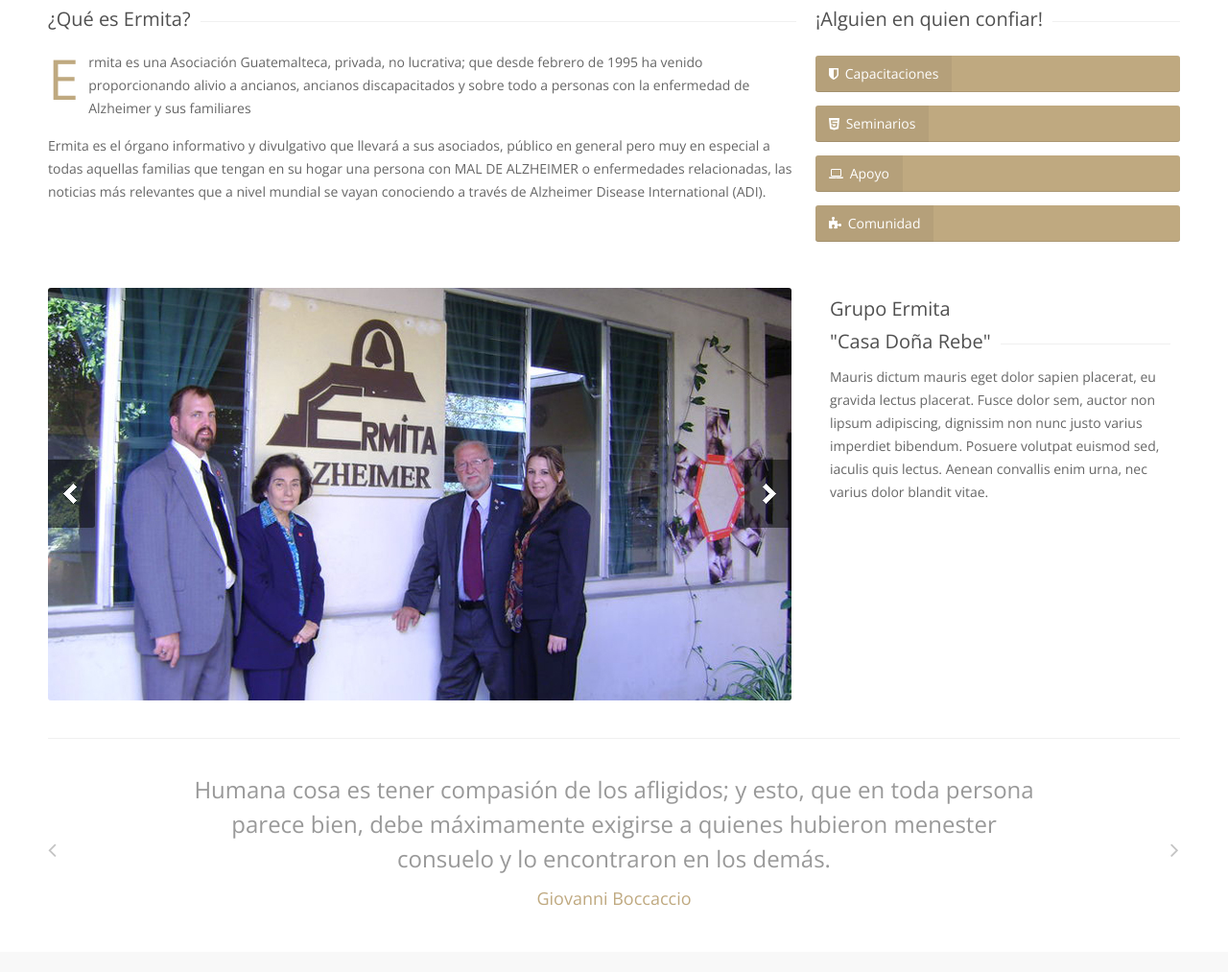
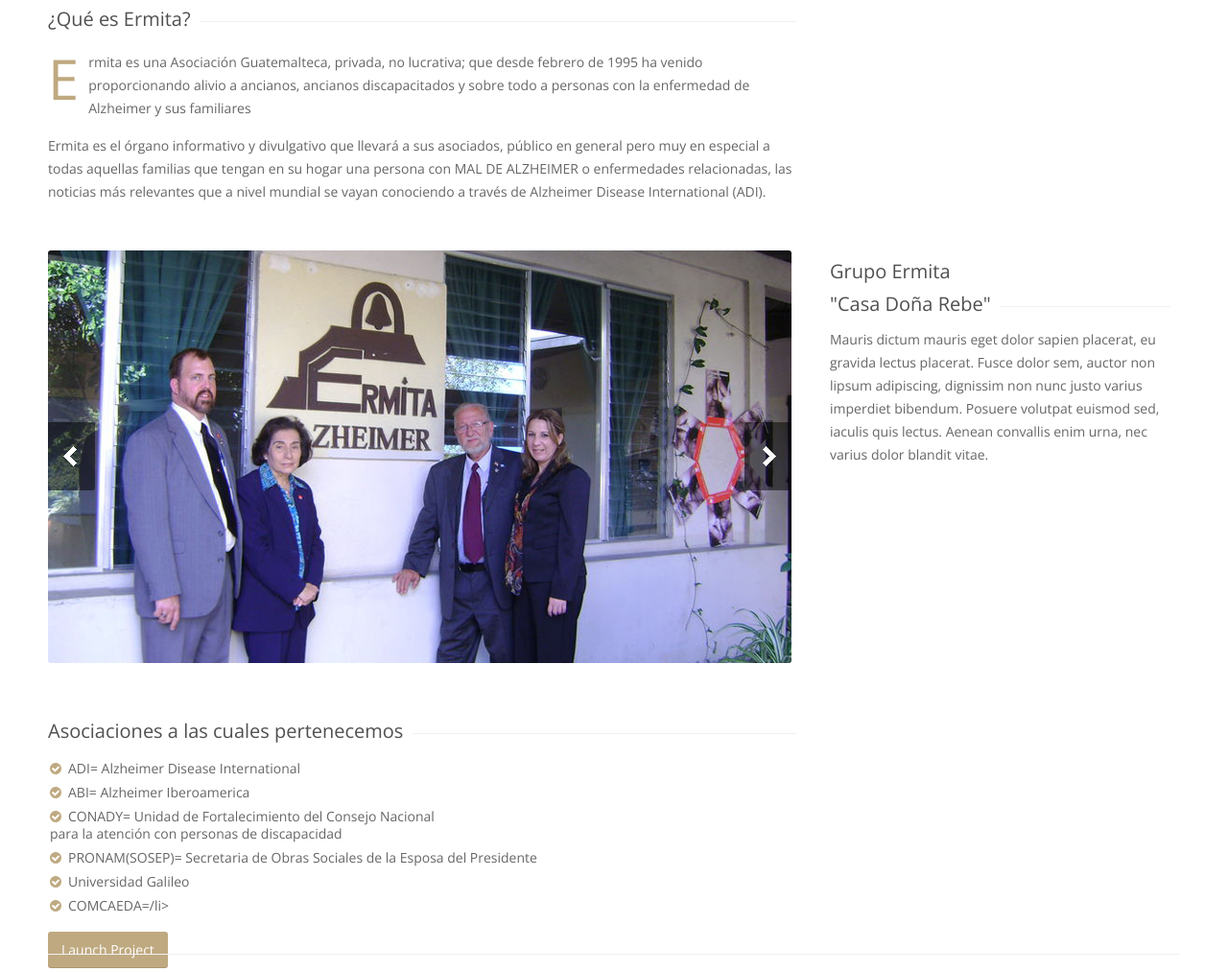
Before and after one commit to isabelgm/Ermita, a plain HTML site: page HTML/nosotros.html in a window 1280 px wide. Shown: the part 148-1161 px from the top of the page at 96% size. Drawn offline with nearby package versions, Linux system fonts and the light colour scheme.

Commit message:
Edit Nosotros and Certificacion

```diff
--- a/HTML/nosotros.html
+++ b/HTML/nosotros.html
@@ -134,37 +134,6 @@
 		<p>Ermita es el órgano informativo y divulgativo que llevará a sus asociados, público en general pero muy en especial a todas aquellas familias que tengan en su hogar una persona con MAL DE ALZHEIMER o enfermedades relacionadas, las noticias más relevantes que a nivel mundial se vayan conociendo a través de Alzheimer Disease International (ADI).</p>
 	</div>
 
-	<!-- Our Skills -->
-	<div class="one-third column">
-		<h3 class="headline">¡Alguien en quien confiar!</h3><span class="line" style="margin-bottom:35px;"></span><div class="clearfix"></div>
-
-		<div id="skillzz">
-
-			<div class="skill-bar">
-				<span class="skill-title"><i class="icon-shield"></i> Capacitaciones</span>
-				<div class="skill-bar-value" style="width: 100%;"></div>
-			</div>
-
-			<div class="skill-bar">
-				<span class="skill-title"><i class="icon-html5"></i> Seminarios</span>
-				<div class="skill-bar-value" style="width: 100%;"></div>
-			</div>
-
-
-			<div class="skill-bar">
-				<span class="skill-title"><i class="icon-laptop"></i> Apoyo</span>
-				<div class="skill-bar-value" style="width: 100%;"></div>
-			</div>
-
-			<div class="skill-bar">
-				<span class="skill-title"><i class="icon-puzzle-piece"></i> Comunidad</span>
-				<div class="skill-bar-value" style="width: 100%;"></div>
-			</div>
-
-		</div>
-
-	</div>
-
 </div>
 <!-- Container / End -->
 
@@ -209,7 +178,7 @@
 	<!-- Sidebar -->
 	<div class="five columns">
 
-		<!-- Job Description -->
+		<!-- Casa Doña Rebe -->
 		<div class="widget" style="margin: 5px 0 0 0;">
 			<h3 class="headline">Grupo Ermita<br> &quotCasa Doña Rebe&quot</h3><span class="line"></span><div class="clearfix"></div>
 			<p>Mauris dictum mauris eget dolor sapien placerat, eu gravida lectus placerat. Fusce dolor sem, auctor non lipsum adipiscing, dignissim non nunc justo varius imperdiet bibendum. Posuere volutpat euismod sed, iaculis quis lectus. Aenean convallis enim urna, nec varius dolor blandit vitae.</p>
@@ -224,6 +193,27 @@
 
 
 <br />
+
+<!-- Asociaciones -->
+<div class="container">
+<div class="two-thirds column">
+	<div class="widget" style="margin: 0px 0 0 0;">
+			<h3 class="headline" >Asociaciones a las cuales pertenecemos</h3><span class="line"></span><div class="clearfix"></div>
+
+			<ul class="list-3" style="margin: 5px 0 18px 0;">
+				<li>ADI= Alzheimer Disease International</li>
+				<li>ABI= Alzheimer Iberoamerica</li>
+				<li>CONADY= Unidad de Fortalecimiento del Consejo Nacional<br> para la atención con personas de discapacidad</li>
+				<li>PRONAM(SOSEP)= Secretaria de Obras Sociales de la Esposa del Presidente</li>
+				<li>Universidad Galileo</li>
+				<li>COMCAEDA=/li>
+			</ul>
+			<div class="clearfix"></div>
+
+			<a href="#" class="button color launch">Launch Project</a>
+		</div>
+</div>
+</div>
 
 <!-- Happy Clients
 ================================================== -->
```
Also changed, not shown: HTML/certificacion.html (+5 -1 lines), HTML/index.html (+3 -3 lines), HTML/fotos/galileo.png (added).
